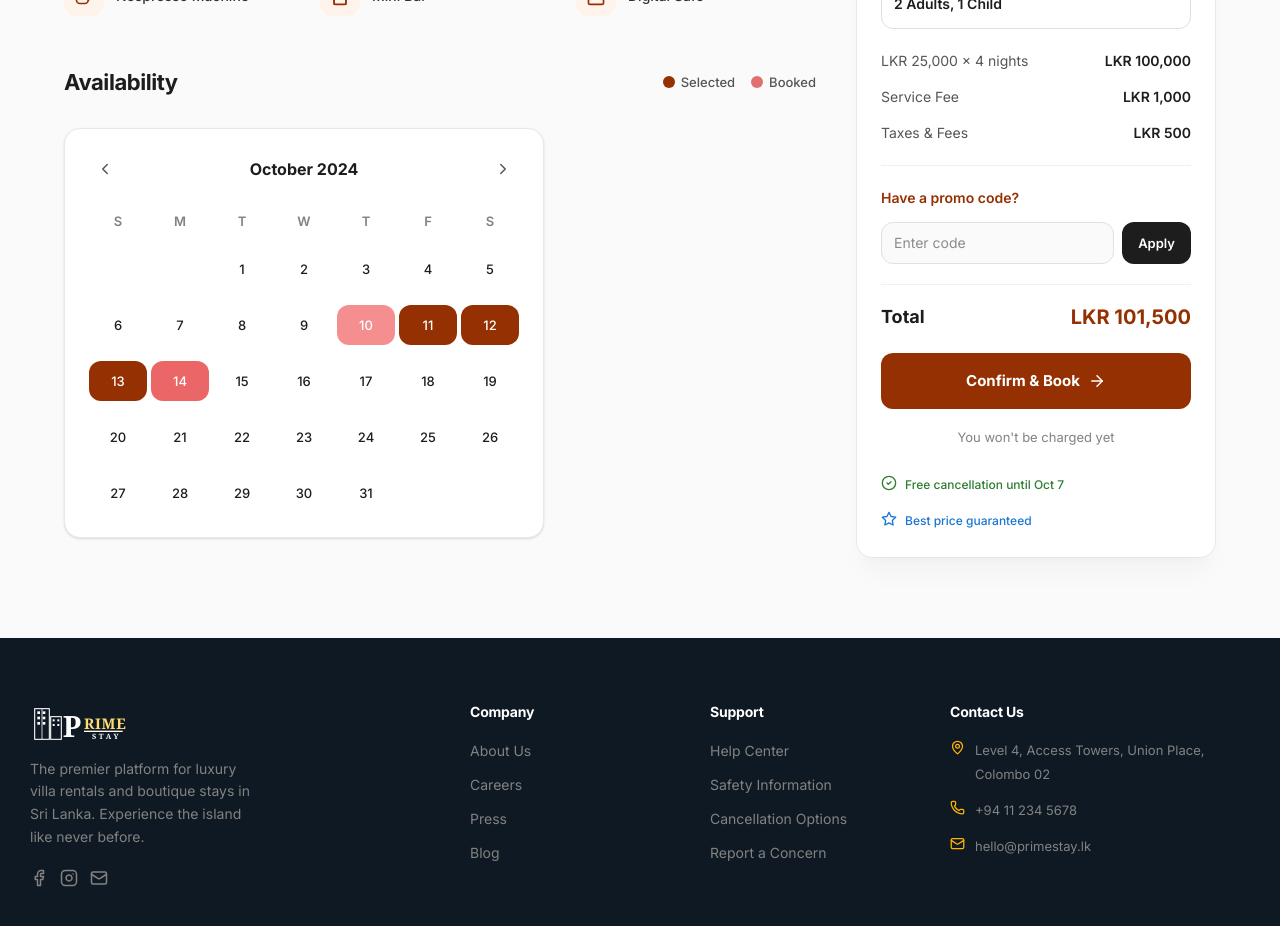
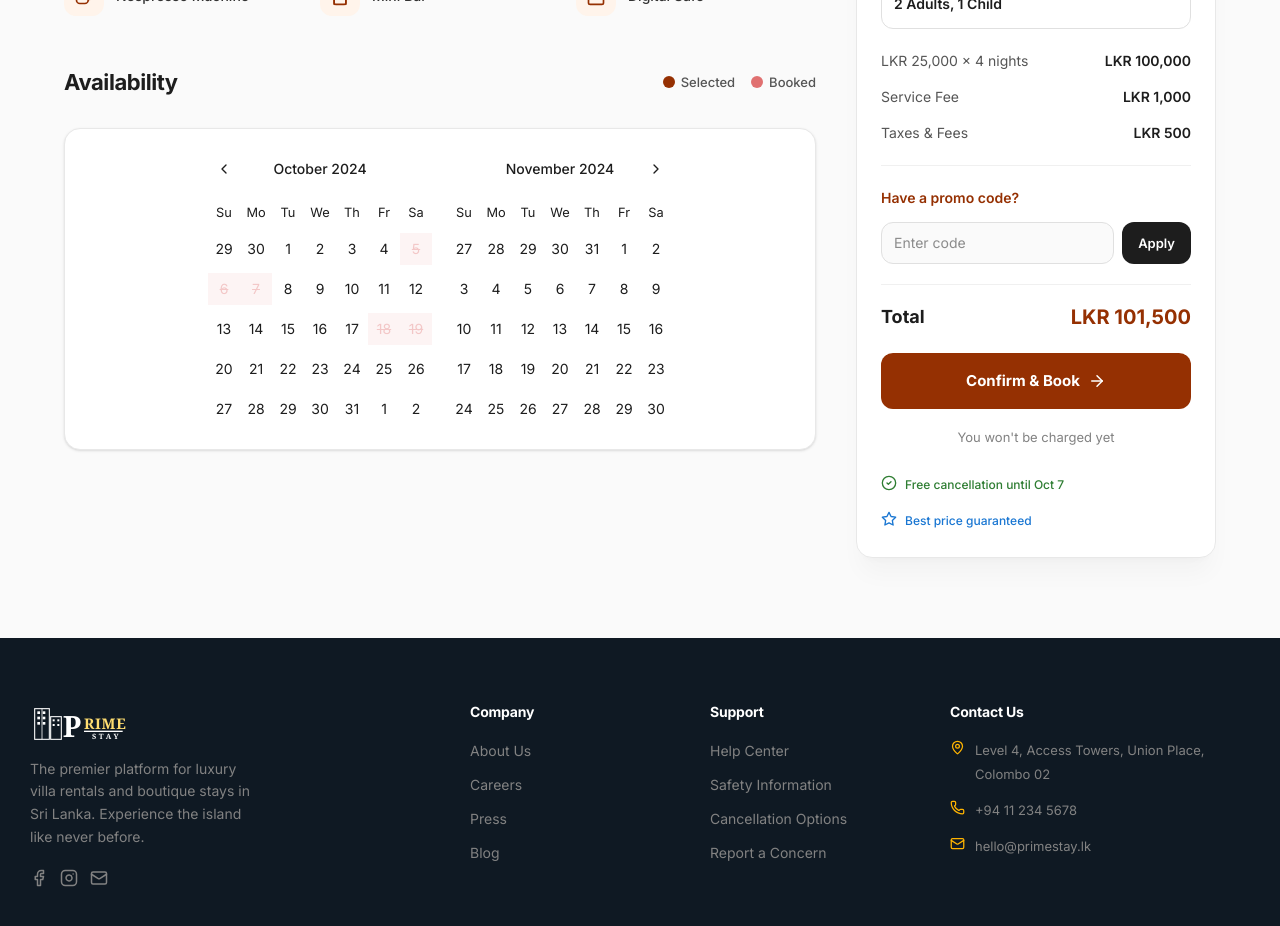
Before and after one commit to Dula0268/b4code-frontend, a Next.js app: page /guest/property/1/room/room-1-1 in a window 1280 px wide. Shown: the part 1180-2106 px from the top of the page. Built offline with nearby package versions, Linux system fonts and the light colour scheme.

Commit message:
feat: implement guest-facing room detail page with booking calendar.

```diff
--- a/src/components/features/guest/property/room-detail-page.tsx
+++ b/src/components/features/guest/property/room-detail-page.tsx
@@ -8,6 +8,9 @@ import {
     Star, ArrowRight, Grid2X2, MapPin
 } from "lucide-react"
 import type { PropertyDetail, Room } from "@/lib/mock-properties"
+import { Calendar } from "@/components/ui/calendar"
+import { addDays, differenceInDays, format } from "date-fns"
+import type { DateRange } from "react-day-picker"
 
 function formatLKR(n: number) {
     return `LKR ${n.toLocaleString("en-US")}`
@@ -23,10 +26,26 @@ export default function RoomDetailPage({ property, room }: { property: PropertyD
 
     const allImages = [room.imageSrc, ...(property.galleryImages || [])]
 
-    // Calendar mock data for October 2024
-    // Oct 1 is Tuesday. 31 days.
-    const octDays = Array.from({ length: 31 }, (_, i) => i + 1)
-    const emptyStart = Array.from({ length: 2 }) // Sun, Mon
+    // Calendar & Booking State setup
+    const [date, setDate] = useState<DateRange | undefined>({
+        from: new Date(2024, 9, 10), // Oct 10 2024
+        to: new Date(2024, 9, 14),   // Oct 14 2024
+    })
+
+    // Mock booked dates
+    const bgBooked = [
+        new Date(2024, 9, 5),
+        new Date(2024, 9, 6),
+        new Date(2024, 9, 7),
+        new Date(2024, 9, 18),
+        new Date(2024, 9, 19),
+    ]
+
+    const nights = date?.from && date?.to ? Math.max(1, differenceInDays(date.to, date.from)) : 1
+    const totalRoomPrice = room.pricePerNight * nights
+    const serviceFee = 1000
+    const taxes = 500
+    const finalTotal = totalRoomPrice + serviceFee + taxes
 
     return (
         <div className="min-h-screen bg-[#fafafa]">
@@ -193,49 +212,19 @@ export default function RoomDetailPage({ property, room }: { property: PropertyD
                             </div>
 
                             {/* Calendar Block */}
-                            <div className="bg-white border border-[#e8e8e8] rounded-2xl p-6 shadow-sm w-full max-w-[480px]">
-                                <div className="flex items-center justify-between mb-6">
-                                    <button className="w-8 h-8 flex items-center justify-center hover:bg-gray-100 rounded-full transition-colors"><ChevronRight size={18} className="rotate-180 text-[#555]" /></button>
-                                    <span className="font-bold text-[#1d1d1d] text-[16px]">October 2024</span>
-                                    <button className="w-8 h-8 flex items-center justify-center hover:bg-gray-100 rounded-full transition-colors"><ChevronRight size={18} className="text-[#555]" /></button>
-                                </div>
-                                <div className="grid grid-cols-7 gap-y-4 gap-x-1 text-center text-[13px]">
-                                    {["S", "M", "T", "W", "T", "F", "S"].map((d, i) => (
-                                        <div key={i} className="font-semibold text-[#828282]">{d}</div>
-                                    ))}
-                                    {emptyStart.map((_, i) => <div key={`empty-${i}`}></div>)}
-                                    {octDays.map(d => {
-                                        // Mock rules: 10,14 are Booked (red/pinkish?), 11,12,13 are Selected (dark red)?
-                                        // Wait, the image shows 10, 14 as light red round shape. 11,12,13 as dark red rectangle.
-                                        // Actually:
-                                        // 10: rounded-l-lg, bg-[#E07070]? Wait, if 10 to 14 is the selection?
-                                        // The image shows Check-In Oct 10, Check-Out Oct 14.
-                                        // 10 is the Check-In day, 11,12,13 are fully selected, 14 is the Check-Out day.
-                                        // Actually the legend says Selected (dark red), Booked (light red).
-                                        // In the image, maybe 10 and 14 are light red? Or maybe they are part of the selection range,
-                                        // with the middle being dark. Let's make 10 to 14 colored.
-                                        let bgClass = ""
-                                        let textClass = "hover:bg-gray-100"
-
-                                        if (d === 10) {
-                                            bgClass = "bg-[#f58e8e] text-white"
-                                            textClass = ""
-                                        } else if (d >= 11 && d <= 13) {
-                                            bgClass = "bg-[#953002] text-white"
-                                            textClass = ""
-                                        } else if (d === 14) {
-                                            bgClass = "bg-[#eb6767] text-white"
-                                            textClass = ""
-                                        } else if (d >= 1 && d <= 5) {
-                                            // Make them look slightly gray or just regular
-                                        }
-
-                                        return (
-                                            <div key={d} className={`py-2 rounded-xl transition-colors cursor-pointer text-[#1d1d1d] font-medium ${bgClass} ${textClass}`}>
-                                                {d}
-                                            </div>
-                                        )
-                                    })}
+                            <div className="bg-white border border-[#e8e8e8] rounded-2xl p-4 sm:p-6 shadow-sm w-full overflow-x-auto" style={{ '--primary': '14 96% 30%', '--primary-foreground': '0 0% 100%', '--accent': '28 100% 96%', '--accent-foreground': '14 96% 30%', '--ring': '14 96% 30%' } as React.CSSProperties}>
+                                <div className="min-w-[550px] flex justify-center">
+                                    <Calendar
+                                        mode="range"
+                                        defaultMonth={new Date(2024, 9, 1)}
+                                        selected={date}
+                                        onSelect={setDate}
+                                        numberOfMonths={2}
+                                        disabled={bgBooked}
+                                        modifiers={{ booked: bgBooked }}
+                                        modifiersClassNames={{ booked: "line-through !text-[#E07070] opacity-70 !bg-[#E07070]/10" }}
+                                        className="p-0"
+                                    />
                                 </div>
                             </div>
                         </div>
@@ -290,11 +279,11 @@ export default function RoomDetailPage({ property, room }: { property: PropertyD
                                 <div className="flex border-b border-[#e0e0e0]">
                                     <div className="flex-1 p-3 border-r border-[#e0e0e0]">
                                         <div className="text-[10px] font-bold text-[#828282] uppercase mb-1">Check-in</div>
-                                        <div className="text-[14px] font-semibold text-[#1d1d1d]">Oct 10, 2024</div>
+                                        <div className="text-[14px] font-semibold text-[#1d1d1d]">{date?.from ? format(date.from, "MMM d, yyyy") : "Select date"}</div>
                                     </div>
                                     <div className="flex-1 p-3">
                                         <div className="text-[10px] font-bold text-[#828282] uppercase mb-1">Check-out</div>
-                                        <div className="text-[14px] font-semibold text-[#1d1d1d]">Oct 14, 2024</div>
+                                        <div className="text-[14px] font-semibold text-[#1d1d1d]">{date?.to ? format(date.to, "MMM d, yyyy") : "Select date"}</div>
                                     </div>
                                 </div>
                                 <div className="p-3">
@@ -305,16 +294,16 @@ export default function RoomDetailPage({ property, room }: { property: PropertyD
 
                             <div className="flex flex-col gap-3 mb-5 border-b border-[#f0f0f0] pb-5">
                                 <div className="flex justify-between text-[14px] text-[#555]">
-                                    <span>{formatLKR(room.pricePerNight)} x 4 nights</span>
-                                    <span className="font-semibold text-[#1d1d1d]">{formatLKR(room.pricePerNight * 4)}</span>
+                                    <span>{formatLKR(room.pricePerNight)} x {nights} nights</span>
+                                    <span className="font-semibold text-[#1d1d1d]">{formatLKR(totalRoomPrice)}</span>
                                 </div>
                                 <div className="flex justify-between text-[14px] text-[#555]">
                                     <span>Service Fee</span>
-                                    <span className="font-semibold text-[#1d1d1d]">LKR 1,000</span>
+                                    <span className="font-semibold text-[#1d1d1d]">{formatLKR(serviceFee)}</span>
                                 </div>
                                 <div className="flex justify-between text-[14px] text-[#555]">
                                     <span>Taxes & Fees</span>
-                                    <span className="font-semibold text-[#1d1d1d]">LKR 500</span>
+                                    <span className="font-semibold text-[#1d1d1d]">{formatLKR(taxes)}</span>
                                 </div>
                             </div>
 
@@ -336,7 +325,7 @@ export default function RoomDetailPage({ property, room }: { property: PropertyD
 
                             <div className="flex justify-between items-center mb-6">
                                 <span className="text-[18px] font-bold text-[#1d1d1d]">Total</span>
-                                <span className="text-[20px] font-bold text-[#953002]">{formatLKR(room.pricePerNight * 4 + 1500)}</span>
+                                <span className="text-[20px] font-bold text-[#953002]">{formatLKR(finalTotal)}</span>
                             </div>
 
                             <button className="w-full bg-[#953002] hover:bg-[#6d2200] text-white font-bold text-[15px] py-4 rounded-xl transition-colors flex items-center justify-center gap-2 mb-4">
```
